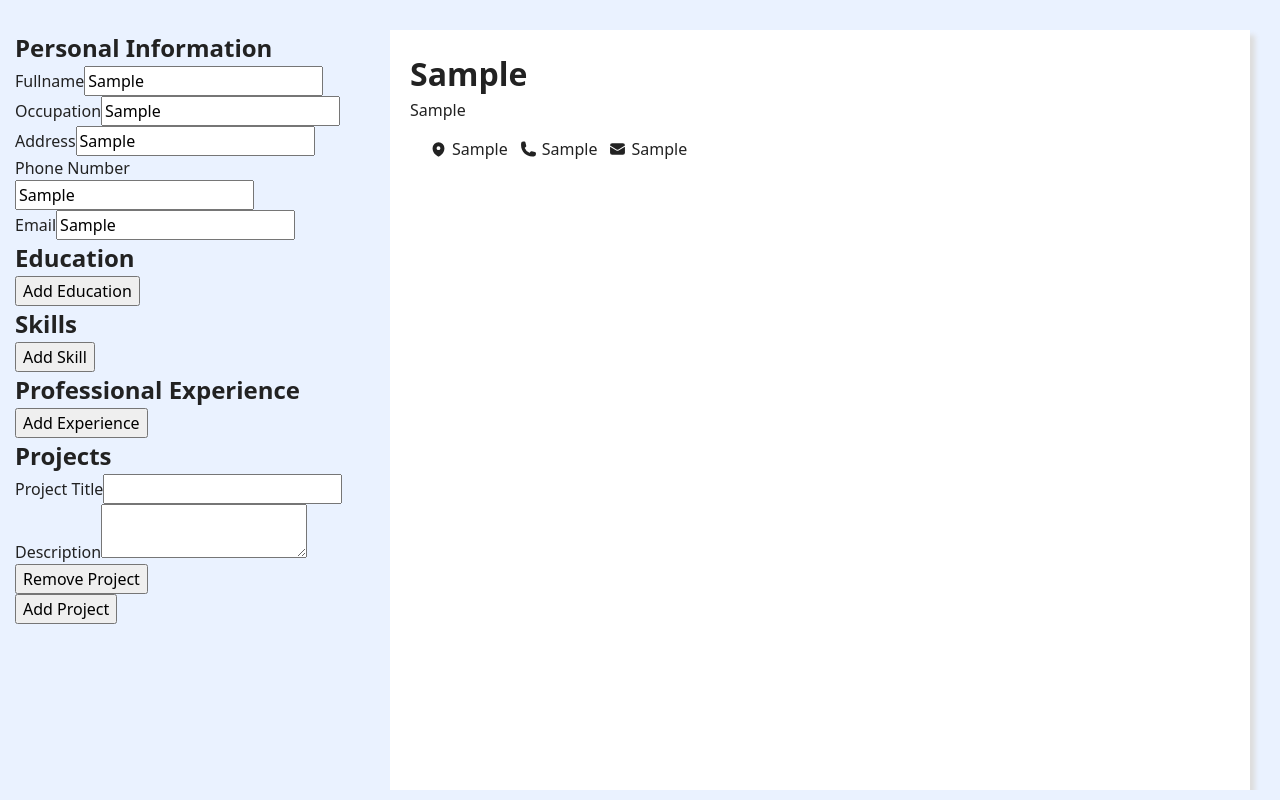
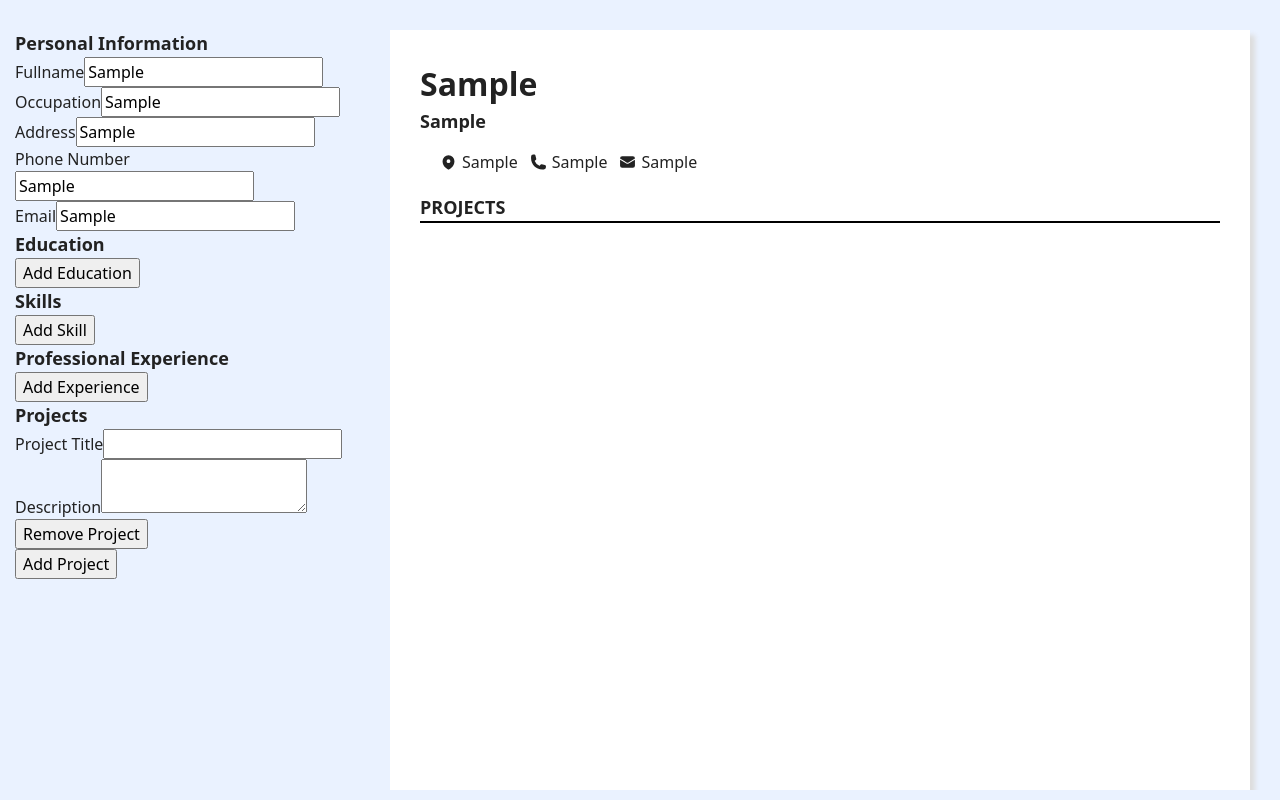
Before and after one commit to ivan-mangulabnan/cv-creation-app, a React (Vite) app: page / in a window 1280 px wide. Both pictures are taken after typing "Sample", "Sample", "Sample", "Sample", "Sample" into the empty fields and a click on the button "Add Project". Built offline with nearby package versions, Linux system fonts and the light colour scheme.

Commit message:
add project section

```diff
--- a/src/components/resume-display.jsx
+++ b/src/components/resume-display.jsx
@@ -9,6 +9,7 @@ export function ResumeDisplay ({formData}) {
         <Educ education={formData.education}/>
         <Skills skills={formData.skills}/>
         <Experience experience={formData.experience} />
+        <Projects projects={formData.projects} />
       </div>
     </div>
   )
@@ -24,7 +25,7 @@ function PersonalInfo ({personalInfo}) {
   return (
     <div>
       <h1>{personalInfo.fullname}</h1>
-      <p>{personalInfo.occupation}</p>
+      <p className='occupation'>{personalInfo.occupation}</p>
       <div className='contact-list'>
         { Object.entries(personalInfo.contact ?? {}).map(([key, value]) => {
           const Icon = svgs[key];
@@ -47,7 +48,7 @@ function Educ ({education}) {
         <div>
           <h2>EDUCATION</h2>
           <hr />
-          <div>
+          <div className='margin-top-2'>
             { education.studies.map(study => {
               return (
                 <div key={study.id} className='margin-top-1 flex flex-space-between flex-align-center'>
@@ -75,7 +76,7 @@ function Educ ({education}) {
 
 function Skills ({skills}) {
   return (
-    <div>
+    <div className='margin-top-2'>
       { skills.length > 0 && (
         <div>
           <h2>SKILLS</h2>
@@ -91,7 +92,7 @@ function Skills ({skills}) {
 
 function Experience ({experience}) {
   return (
-    <div>
+    <div className='margin-top-2'>
       { experience.length > 0 &&  (
         <div>
           <div>
@@ -101,16 +102,16 @@ function Experience ({experience}) {
           <ul>
             { experience.map(exp => {
               return (
-                <li key={exp.id} className='flex flex-space-between'>
+                <li key={exp.id} className='flex flex-space-between margin-top-2'>
                   <div>
                     <h3>
-                      {exp.company ? `${exp.position},` : exp.position}
-                      <span className={`span-company ${(exp.dateFrom || exp.dateTo) && 'display-block'}`}><i>{exp.company}</i></span>
+                      {exp.company ? `${exp.position}, ` : exp.position}
+                      <span className={`span-company ${(exp.dateFrom || exp.dateTo) && 'display-block'}`}><i className='bold-600'>{exp.company}</i></span>
                     </h3>
-                    <p className='pre-line word-limit-60ch'>{exp.desc}</p>
+                    <p className='pre-line word-limit-60ch margin-top-2'>{exp.desc}</p>
                   </div>
                   <div>
-                    <p className='exp-dates'>
+                    <p className='exp-dates padding-top-1'>
                       <span>{exp.dateFrom}</span>
                       <span>{exp.dateTo && ' - '}</span>
                       <span>{exp.dateTo}</span>
@@ -125,3 +126,28 @@ function Experience ({experience}) {
     </div>
   )
 }
+
+function Projects ({projects}) {
+  return (
+    <div className='margin-top-2'>
+      { projects.length > 0 && (
+        <div>
+          <div>
+            <h2>PROJECTS</h2>
+            <hr />
+          </div>
+          <ul>
+            { projects.map(proj => {
+              return (
+                <li key={proj.id} className='margin-top-2'>
+                  <h3>{proj.title}</h3>
+                  <p className='pre-line word-limit-60ch margin-top-1'>{proj.desc}</p>
+                </li>
+              )
+            }) }
+          </ul>
+        </div>
+      ) }
+    </div>
+  )
+}
--- a/src/styles/resume-display.css
+++ b/src/styles/resume-display.css
@@ -7,12 +7,25 @@
   padding: 2rem;
 }
 
+h2 {
+  font-size: 1.8rem;
+}
+
+h3 {
+  font-size: 1.7rem;
+}
+
+.occupation {
+  font-size: 1.8rem;
+  font-weight: 600;
+}
+
 .sheet {
   width: 100%;
-  height: 120rem;
+  min-height: 120rem;
   background-color: #fff;
   box-shadow: 5px 5px 5px #ddd;
-  padding: 2rem 2rem;
+  padding: 3rem;
 }
 
 .contact-list {
--- a/src/styles/utils.css
+++ b/src/styles/utils.css
@@ -22,9 +22,13 @@
 
 .padding-left-1 { padding-left: 1rem }
 
+.padding-top-1 { padding-top: 1rem }
+
 .pre-line { white-space: pre-line }
 
 .word-limit-60ch {
   max-width: 60ch;
   overflow-wrap: break-word;
 }
+
+.bold-600 { font-weight: 600 }
```
